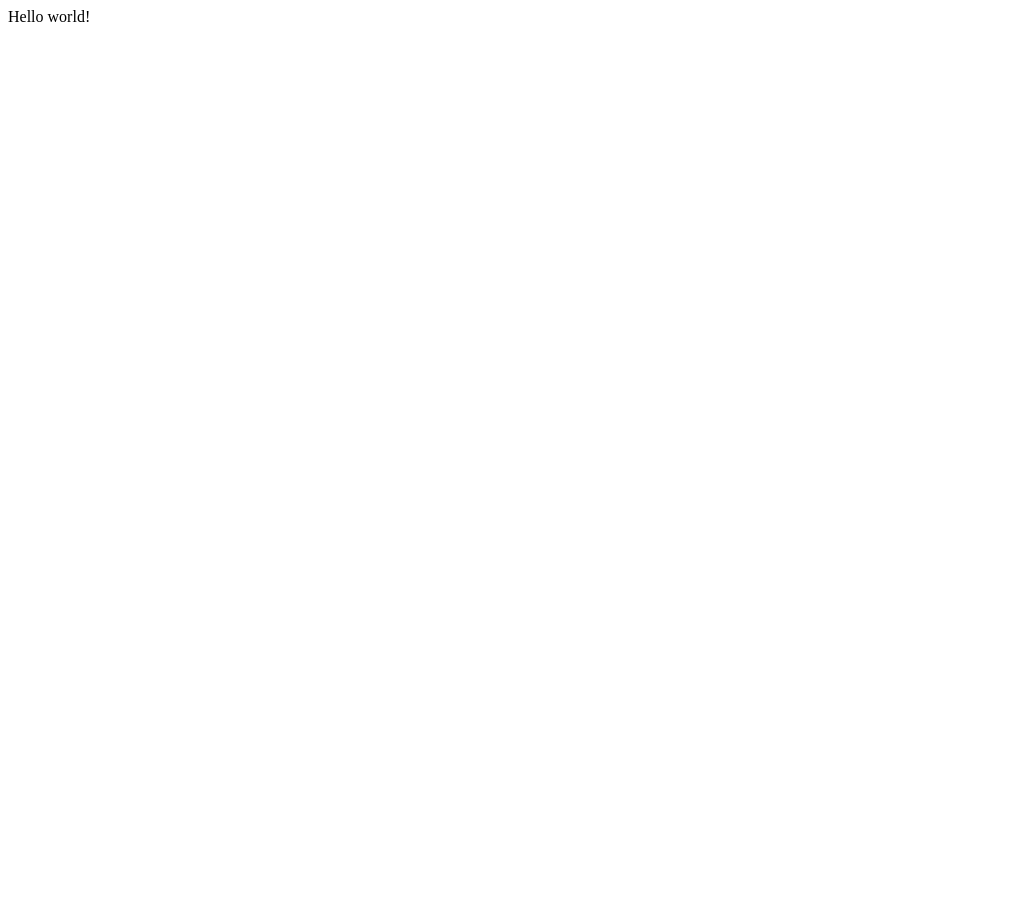
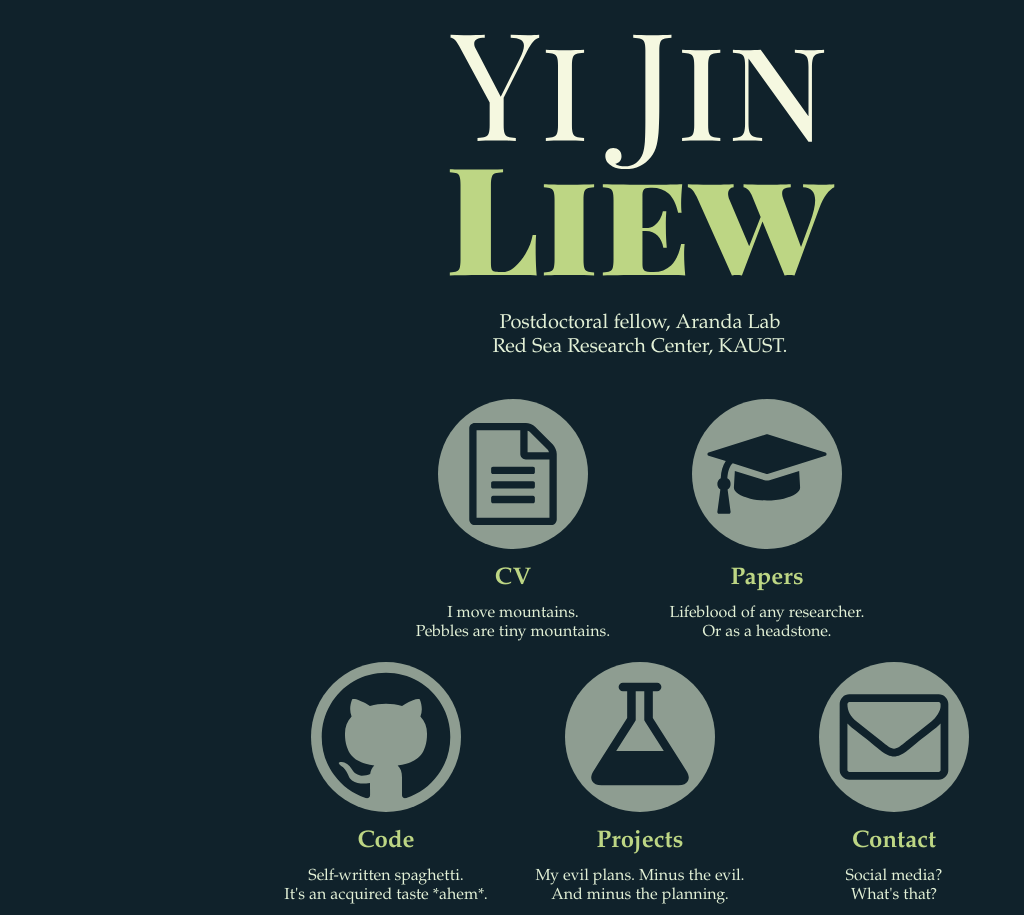
Before and after one commit to lyijin/lyijin.github.io, a plain HTML site: page index.html in a window 1280 px wide. Shown: the whole page, without its empty margins (0-1024 px from the left). Before the commit the page ends 800 px from the top, so only its background shows below. Drawn offline with Linux system fonts and the light colour scheme.

Commit message:
first draft website

```diff
--- /dev/null
+++ b/css/index.css
@@ -0,0 +1,67 @@
+body {
+    font-family: Baskerville, Palatino, 'Palatino Linotype', Georgia, serif;
+    font-size: 16px;
+	margin: 0px;
+    padding: 0px;
+    color: #e2f0d6;
+    background-color: #10222b;
+}
+
+div#wrap {
+    margin-right: auto;
+    margin-left: auto;
+    width: 800px;
+}
+
+div#title {
+    width: 800px;
+    padding: 30px 0px;
+    font-size: 20px;
+    text-align: center;
+}
+
+div#content {
+    width: 800px;
+	padding: 0px;
+    text-align: center;
+}
+
+div.subsection {
+	/* subsections are 250px in width */
+	position: relative;
+    width: 230px;
+    padding: 10px;
+	margin: 0px;
+    display: inline-block;
+}
+
+img.ss_icon {
+    height: 150px;
+    width: 150px;
+    border-radius: 50%;
+    overflow: hidden;
+    background-color: #e2f0d6;
+    opacity: 0.6;
+}
+
+img.ss_icon:hover {
+	opacity: 1;
+}
+
+h1 {
+    font-family: Baskerville, Palatino, 'Palatino Linotype', Georgia, serif;
+    font-size: 24px;
+    font-weight: bold;
+	color: #bdd684;
+    padding: 0px;
+	margin: 10px 0px;
+}
+
+p {
+	text-align: center;
+    font-size: 14px;
+}
+
+a {
+    text-decoration: none; /* No underlines on the link */
+}
--- a/index.html
+++ b/index.html
@@ -1 +1,49 @@
-Hello world!
+<!DOCTYPE html>
+<html>
+  <head>
+    <meta http-equiv="Content-Type" content="text/html;charset=UTF-8" />
+    <title>Yi Jin LIEW</title>
+    <link href="css/index.css" rel="stylesheet" type="text/css" />
+    <link rel="icon" href="favicon.ico" type="image/x-icon" />
+    <meta name="author" content="Yi Jin Liew" />
+    <meta name="keywords" content="" />
+  </head>
+  <body>
+    <div id="wrap">
+      <div id="title">
+        <img height="250" width="600" src="img/title.svg" alt="fancy (*ahem*) title"/><br /><br />
+        Postdoctoral fellow, Aranda Lab<br />Red Sea Research Center, KAUST.
+      </div>
+      <div id="content">
+        <div class="subsection">
+          <a href="./CV_Yi_Jin_Liew.pdf"><img src='./img/file-text-o.svg' class="ss_icon">
+          <h1>CV</h1></a>
+          I move mountains.<br />Pebbles are tiny mountains.
+        </div>
+        <div class="subsection">
+          <a href="https://scholar.google.com/citations?user=zOJXpucAAAAJ&hl=en&oi=ao"><img src='./img/graduation-cap.svg' class="ss_icon"></a>
+          <h1>Papers</h1>
+          Lifeblood of any researcher.<br />Or as a headstone.
+        </div>
+        <br />
+        <div class="subsection">
+          <a href="https://github.com/lyijin"><img src='./img/github.svg' class="ss_icon"></a>
+          <h1>Code</h1>
+          Self-written spaghetti.<br />It's an acquired taste *ahem*.
+        </div>
+        <div class="subsection">
+          <a href="./projects.html"><img src='./img/flask.svg' class="ss_icon"></a>
+          <h1>Projects</h1>
+          My evil plans. Minus the evil.<br />And minus the planning.
+        </div>
+        <div class="subsection">
+          <a href="mailto:yijin.liew@kaust.edu.sa"><img src='./img/envelope.svg' class="ss_icon"></a>
+          <h1>Contact</h1>
+          Social media?<br />What's that?
+        </div>
+      </div>
+      <div id="footer">
+      </div>
+    </div>
+  </body>
+</html>
```
Also changed, not shown: img/envelope.svg (added), img/file-text-o.svg (added), img/flask.svg (added), img/github.svg (added), img/graduation-cap.svg (added), img/title.svg (added), 1 other file.
